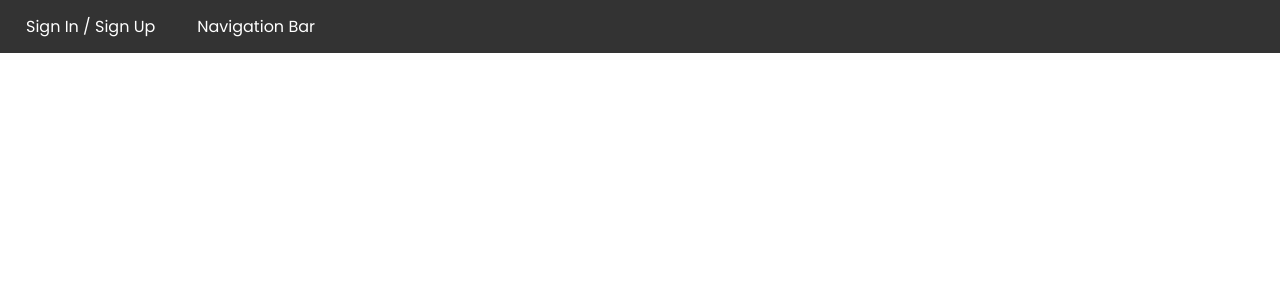
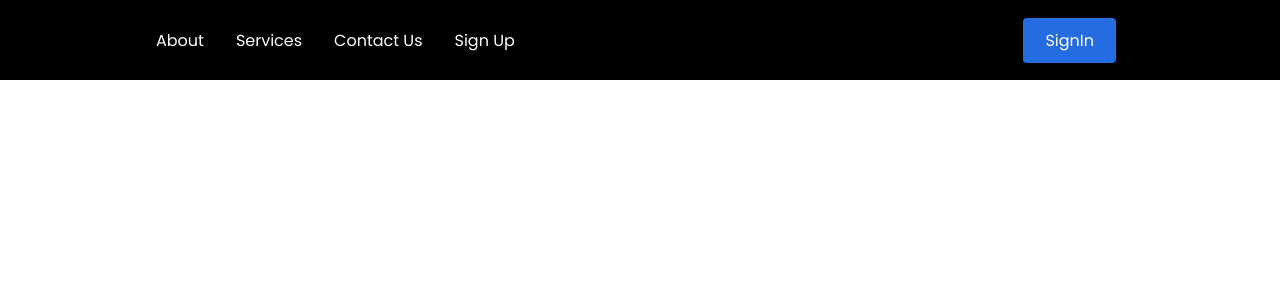
Before and after one commit to Wong-Wei-Zhe/FE5-Hackathon, a React (Create React App) app in the folder anime-management/: page / in a window 1280 px wide. Shown: the top 300 px of the page. Built offline with nearby package versions, Linux system fonts and the light colour scheme.

Commit message:
New code

```diff
--- a/anime-management/package.json
+++ b/anime-management/package.json
@@ -8,8 +8,12 @@
     "@testing-library/user-event": "^12.8.3",
     "react": "^17.0.2",
     "react-dom": "^17.0.2",
+    "react-icons": "^4.3.1",
+    "react-router-dom": "^5.3.0",
     "react-scripts": "4.0.3",
     "socket.io-client": "^4.3.2",
+    "style-components": "^0.1.0",
+    "styled-components": "^5.3.3",
     "web-vitals": "^1.1.2"
   },
   "scripts": {
--- a/anime-management/src/App.js
+++ b/anime-management/src/App.js
@@ -1,32 +1,16 @@
 import { BrowserRouter, Route, Switch, Link } from "react-router-dom";
 import "./App.css";
 import SignInSignUp from "./components/SignInSignUp";
-import NavigationBar from "./components/NavigationBar";
 import Home from "./Home";
+import HeadingsMenu from "./components/HeadingsMenu";
+import Navbar from "./components/Navbar";
+import { BrowserRouter as Router } from "react-router-dom";
 
 function App() {
   return (
-    <BrowserRouter>
-      <ul>
-        <li>
-          <Link to="/UserSignIn">Sign In / Sign Up</Link>
-        </li>
-        <li>
-          <Link to="/Navigation">Navigation Bar</Link>
-        </li>
-      </ul>
-      <Switch>
-        <Route exact path="/UserSignIn">
-          <SignInSignUp />
-        </Route>
-        <Route exact path="/home">
-          <Home />
-        </Route>
-        <Route exact path="/Navigation">
-          <NavigationBar />
-        </Route>
-      </Switch>
-    </BrowserRouter>
+    <Router>
+      <Navbar />
+    </Router>
   );
 }
 
--- /dev/null
+++ b/anime-management/src/HeadingsMenu.css
@@ -0,0 +1,30 @@
+p {
+  margin: 20px;
+  color: white;
+}
+
+ul {
+  background-color: black;
+}
+li {
+  padding: 10px;
+  display: inline-flex;
+}
+
+li a {
+  display: block;
+  color: white;
+  text-align: center;
+  padding: 14px 16px;
+  text-decoration: none;
+  font-weight: bolder;
+}
+
+li a:hover:not(.active) {
+  background-color: yellowgreen;
+}
+
+.active {
+  background-color: #666;
+  color: white;
+}
--- a/anime-management/src/NavigationBar.css
+++ /dev/null
@@ -1,71 +0,0 @@
-@import url("https://cdnjs.cloudflare.com/ajax/libs/font-awesome/4.7.0/css/font-awesome.min.css");
-
-ul {
-  list-style-type: none;
-  margin: 0;
-  padding: 0;
-  overflow: hidden;
-  background-color: #333;
-}
-
-li {
-  float: left;
-  padding-left: 10px;
-}
-
-li a {
-  display: block;
-  color: white;
-  text-align: center;
-  padding: 14px 16px;
-  text-decoration: none;
-}
-
-li a:hover:not(.active) {
-  background-color: blue;
-}
-
-.active {
-  background-color: #04aa6d;
-}
-
-input[type="text"] {
-  padding: 6px;
-  margin-top: 8px;
-  font-size: 17px;
-  border: none;
-}
-
-.search-container button {
-  float: right;
-  padding: 6px;
-  margin-top: 8px;
-  margin-right: 16px;
-  background: #ddd;
-  font-size: 16px;
-  border: none;
-  cursor: pointer;
-}
-
-.search-container button:hover {
-  background: #ccc;
-}
-
-.teal {
-  color: #fff !important;
-  background-color: #009688 !important;
-}
-
-.teal {
-  color: #fff !important;
-  background-color: #009688 !important;
-}
-
-.buttonsize {
-  font-size: 30px !important;
-}
-
-.teal:hover {
-  color: #000 !important;
-  background-color: #ccc !important;
-}
--- a/anime-management/src/SignInSignUp.css
+++ b/anime-management/src/SignInSignUp.css
@@ -26,7 +26,7 @@ section {
 /*Determine the size of the box*/
 .container {
   position: relative;
-  width: 1000px;
+  width: 1050px;
   height: 500px;
   background: #fff;
   box-shadow: 0 15px 50px rgba(0, 0, 0, 0.1);
--- /dev/null
+++ b/anime-management/src/components/HeadingsMenu.js
@@ -0,0 +1,47 @@
+import React from "react";
+import "../HeadingsMenu.css";
+
+function HeadingsMenu() {
+  var header = document.getElementById("myDIV");
+  var btns = document.getElementsByClassName("btn");
+  for (var i = 0; i < btns.length; i++) {
+    btns[i].addEventListener("click", function () {
+      var current = document.getElementsByClassName("active");
+      if (current.length > 0) {
+        current[0].className = current[0].className.replace(" active", "");
+      }
+      this.className += " active";
+    });
+  }
+
+  return (
+    <div>
+      <p className="spacing"> v</p>
+      <div id="myDIV">
+        <ul>
+          <li>
+            <a className="btn">TOP WATCH</a>
+          </li>
+
+          <li>
+            <a className="btn">ONGOING</a>
+          </li>
+
+          <li>
+            <a className="btn">ON HOLD</a>
+          </li>
+
+          <li>
+            <a className="btn">COMPLETED</a>
+          </li>
+
+          <li>
+            <a className="btn">MORE&gt;</a>
+          </li>
+        </ul>
+      </div>
+    </div>
+  );
+}
+
+export default HeadingsMenu;
--- /dev/null
+++ b/anime-management/src/components/Navbar/NavbarElements.js
@@ -0,0 +1,78 @@
+import { FaBars } from "react-icons/fa";
+import { NavLink as Link } from "react-router-dom";
+import styled from "styled-components";
+
+export const Nav = styled.nav`
+  background-color: black;
+  height: 80px;
+  display: flex;
+  justify-content: space-between;
+  padding: 0.5rem calc((100vw - 1000px) / 2);
+  z-index: 10;
+`;
+
+export const NavLink = styled(Link)`
+  color: #fff;
+  background-color: black;
+  display: flex;
+  align-items: center;
+  text-decoration: none;
+  padding: 0 1rem;
+  height: 100%;
+  cursor: pointer;
+  &.active {
+    color: #15cdfc;
+  }
+`;
+
+export const Bars = styled(FaBars)`
+  display: none;
+  color: #fff;
+  @media screen and (max-width: 768px) {
+    display: block;
+    position: absolute;
+    top: 0;
+    right: 0;
+    transform: translate(-100%, 75%);
+    font-size: 1.8rem;
+    cursor: pointer;
+  }
+`;
+
+export const NavMenu = styled.div`
+  display: flex;
+  align-items: center;
+  margin-right: -24px;
+
+  @media screen and (max-width: 768px) {
+    display: none;
+  }
+`;
+
+export const NavBtn = styled.nav`
+  display: flex;
+  align-items: center;
+  margin-right: 24px;
+
+  @media screen and (max-width: 768px) {
+    display: none;
+  }
+`;
+
+export const NavBtnLink = styled(Link)`
+  border-radius: 4px;
+  background: #256ce1;
+  padding: 10px 22px;
+  color: #fff;
+  outline: none;
+  border: none;
+  cursor: pointer;
+  transition: all 0.2s ease-in-out;
+  text-decoration: none;
+
+  &:hover {
+    transition: all 0.2s ease-in-out;
+    background: #fff;
+    color: #010606;
+  }
+`;
--- /dev/null
+++ b/anime-management/src/components/Navbar/index.js
@@ -0,0 +1,38 @@
+import React from "react";
+import {
+  Nav,
+  NavLink,
+  Bars,
+  NavMenu,
+  NavBtn,
+  NavBtnLink,
+} from "./NavbarElements";
+
+const Navbar = () => {
+  return (
+    <>
+      <Nav>
+        <Bars />
+        <NavMenu>
+          <NavLink to="/about" activeStyle>
+            About
+          </NavLink>
+          <NavLink to="/services" activeStyle>
+            Services
+          </NavLink>
+          <NavLink to="/contact-us" activeStyle>
+            Contact Us
+          </NavLink>
+          <NavLink to="/sign-up" activeStyle>
+            Sign Up
+          </NavLink>
+        </NavMenu>
+        <NavBtn>
+          <NavBtnLink to="/signin">SignIn</NavBtnLink>
+        </NavBtn>
+      </Nav>
+    </>
+  );
+};
+
+export default Navbar;
--- a/anime-management/src/components/NavigationBar.js
+++ b/anime-management/src/components/NavigationBar.js
@@ -22,6 +22,7 @@ function NavigationBar() {
         <li>
           <a href="#dd">DD</a>
         </li>
+
         <li style="float:right">
           <div class="search-container">
             <form>
--- a/anime-management/src/components/SignInSignUp.js
+++ b/anime-management/src/components/SignInSignUp.js
@@ -1,7 +1,6 @@
 import React from "react";
 import "../SignInSignUp.css";
 import Jojo1 from "../picture/jojo1.jpg";
-import NarutoShippuden from "../picture/narutoShippuden.png";
 import OnePiece from "../picture/onePiece.jpg";
 
 function SignInSignUp() {
```
Also changed, not shown: anime-management/src/components/HeadingsMenu1.js (added), 1 other file (tests, documents, lock files or other folders).
